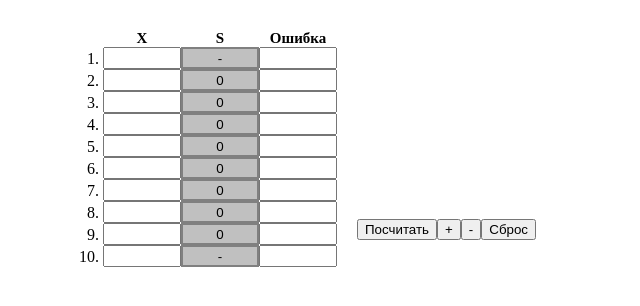
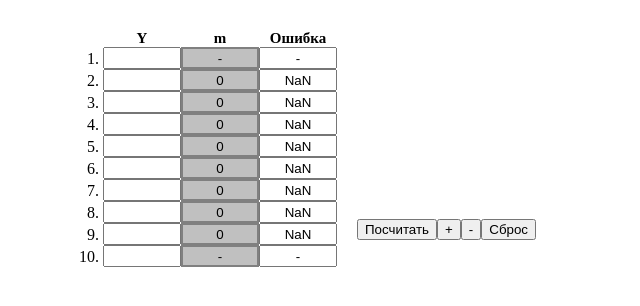
Before and after one commit to thitrylynx/thitrylynx.github.io, a plain HTML site: page calculator.html in a window 1280 px wide. Both pictures are taken after a click on the button "Посчитать". Shown: the whole page, without its empty margins (0-640 px from the left). Drawn offline with Linux system fonts and the light colour scheme.

Commit message:
Добавил функцию подсчета ошибки для calculator

```diff
--- a/calculator.html
+++ b/calculator.html
@@ -5,6 +5,7 @@
   <meta charset="utf-8">
   <title>test</title>
   <link href="css/style-calc.css" rel="stylesheet">
+  <link rel="shortcut icon" href="img/favicon.ico" type="image/x-icon">
 </head>
 
 <body>
@@ -23,20 +24,20 @@
       <li></li>
     </ol>
     <div class="calc__first-column">
-      <h3>X</h3>
-      <input class="first-column" type="text">
-      <input class="first-column" type="text">
-      <input class="first-column" type="text">
-      <input class="first-column" type="text">
-      <input class="first-column" type="text">
-      <input class="first-column" type="text">
-      <input class="first-column" type="text">
-      <input class="first-column" type="text">
-      <input class="first-column" type="text">
-      <input class="first-column" type="text">
+      <h3>Y</h3>
+      <input class="first-column" type="number">
+      <input class="first-column" type="number">
+      <input class="first-column" type="number">
+      <input class="first-column" type="number">
+      <input class="first-column" type="number">
+      <input class="first-column" type="number">
+      <input class="first-column" type="number">
+      <input class="first-column" type="number">
+      <input class="first-column" type="number">
+      <input class="first-column" type="number">
     </div>
     <div class="calc__second-column">
-      <h3>S</h3>
+      <h3>m</h3>
       <input class="second-column" type="text" readonly>
       <input class="second-column" type="text" readonly>
       <input class="second-column" type="text" readonly>
@@ -50,16 +51,16 @@
     </div>
     <div class="calc__third-column">
       <h3>Ошибка</h3>
-      <input type="text">
-      <input type="text">
-      <input type="text">
-      <input type="text">
-      <input type="text">
-      <input type="text">
-      <input type="text">
-      <input type="text">
-      <input type="text">
-      <input type="text">
+      <input class="third-column" type="text" readonly>
+      <input class="third-column" type="text" readonly>
+      <input class="third-column" type="text" readonly>
+      <input class="third-column" type="text" readonly>
+      <input class="third-column" type="text" readonly>
+      <input class="third-column" type="text" readonly>
+      <input class="third-column" type="text" readonly>
+      <input class="third-column" type="text" readonly>
+      <input class="third-column" type="text" readonly>
+      <input class="third-column" type="text" readonly>
     </div>
     <button class="calc__calculate" type="button">Посчитать</button>
     <button class="calc-add" type="button">+</button>
--- a/js/script.js
+++ b/js/script.js
@@ -11,6 +11,7 @@ var columnCount = document.querySelector('.column-count');
 
 var firstColumnList = [];
 var secondColumnList = [];
+var thirdColumnList = [];
 
 var roundFunction = function(numberValue) {
   var indexNumber = numberValue;
@@ -18,14 +19,21 @@ var roundFunction = function(numberValue) {
 };
 
 // скользящая средняя
-var calculateAverege = function(index, firstValue, secondValue, thirdValue) {
-  var totalValue = (firstValue * 1 + secondValue * 1 + thirdValue * 1) / 3;
-  secondColumnList[index].value = roundFunction(totalValue);
+var calculateAverege = function(indexS, firstValueS, secondValueS, thirdValueS) {
+  var totalValueS = (firstValueS * 1 + secondValueS * 1 + thirdValueS * 1) / 3;
+  secondColumnList[indexS].value = roundFunction(totalValueS);
+};
+// ошибка
+var calculateError = function(indexE, firstValueE, secondValueE) {
+  var totalValueE = (firstValueE * 1 - secondValueE * 1) / firstValueE * 1 * 100;
+  thirdColumnList[indexE].value = roundFunction(Math.abs(totalValueE));
 };
 
 var calculater = function() {
   firstColumnList = firstList.querySelectorAll('.first-column');
   secondColumnList = secondList.querySelectorAll('.second-column');
+  thirdColumnList = thirdList.querySelectorAll('.third-column');
+
   for (var i = 1; i < firstColumnList.length - 1; i++) {
     calculateAverege(
       i,
@@ -34,8 +42,15 @@ var calculater = function() {
       firstColumnList[i + 1].value
     );
   }
+
   secondColumnList[0].value = '-';
   secondColumnList[firstColumnList.length - 1].value = '-';
+
+  for (var k = 1; k < firstColumnList.length - 1; k++) {
+    calculateError(k, firstColumnList[k].value, secondColumnList[k].value);
+  }
+  thirdColumnList[0].value = '-';
+  thirdColumnList[firstColumnList.length - 1].value = '-';
 };
 
 // удаление, добавление новой строки
@@ -46,6 +61,7 @@ var addNewLine = function() {
   var secondInput = document.createElement('input');
   secondInput.className = 'second-column';
   var thirdInput = document.createElement('input');
+  thirdInput.className = 'third-column';
 
   columnCount.appendChild(newLi);
   firstList.appendChild(firstInput);
```
Also changed, not shown: img/favicon.ico (added).
